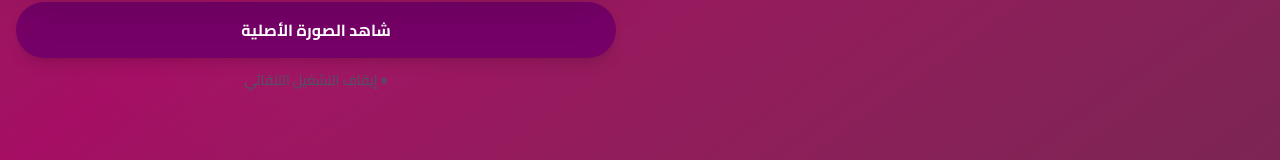
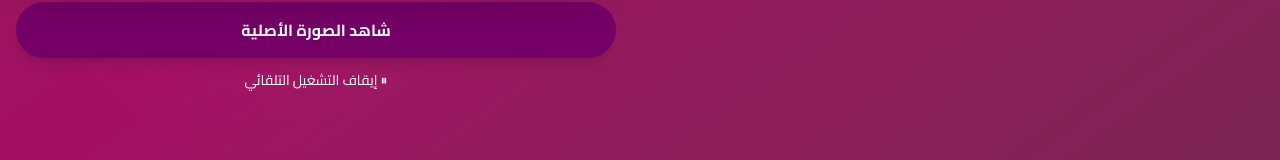
Before and after one commit to zoudne/wasslaa, a Next.js app: page / in a window 1280 px wide. Shown: the part 750-910 px from the top of the page. Built offline with nearby package versions, Linux system fonts and the light colour scheme.

Commit message:
change color

```diff
--- a/components/image-transformation.tsx
+++ b/components/image-transformation.tsx
@@ -82,7 +82,7 @@ export function ImageTransformation() {
       {/* Auto-play toggle button */}
       <button
         onClick={() => setIsAutoPlay((prev) => !prev)}
-        className="mt-3 w-full text-gray-600 hover:text-gray-900 text-xs sm:text-sm transition-colors"
+        className="mt-3 w-full text-white text-xs sm:text-sm transition-colors"
       >
         {isAutoPlay ? "⏸ إيقاف التشغيل التلقائي" : "▶ تشغيل تلقائي"}
       </button>
```
